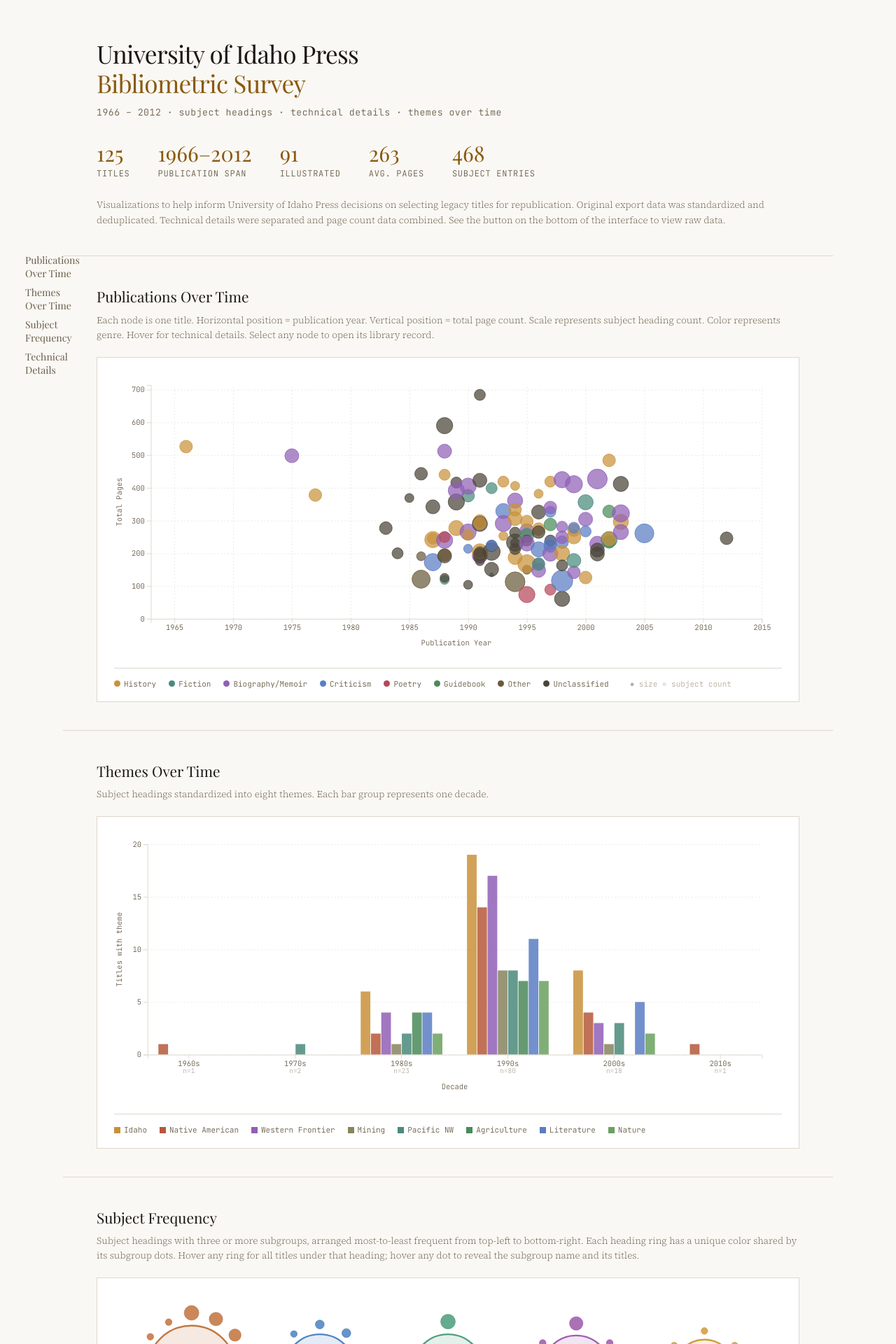
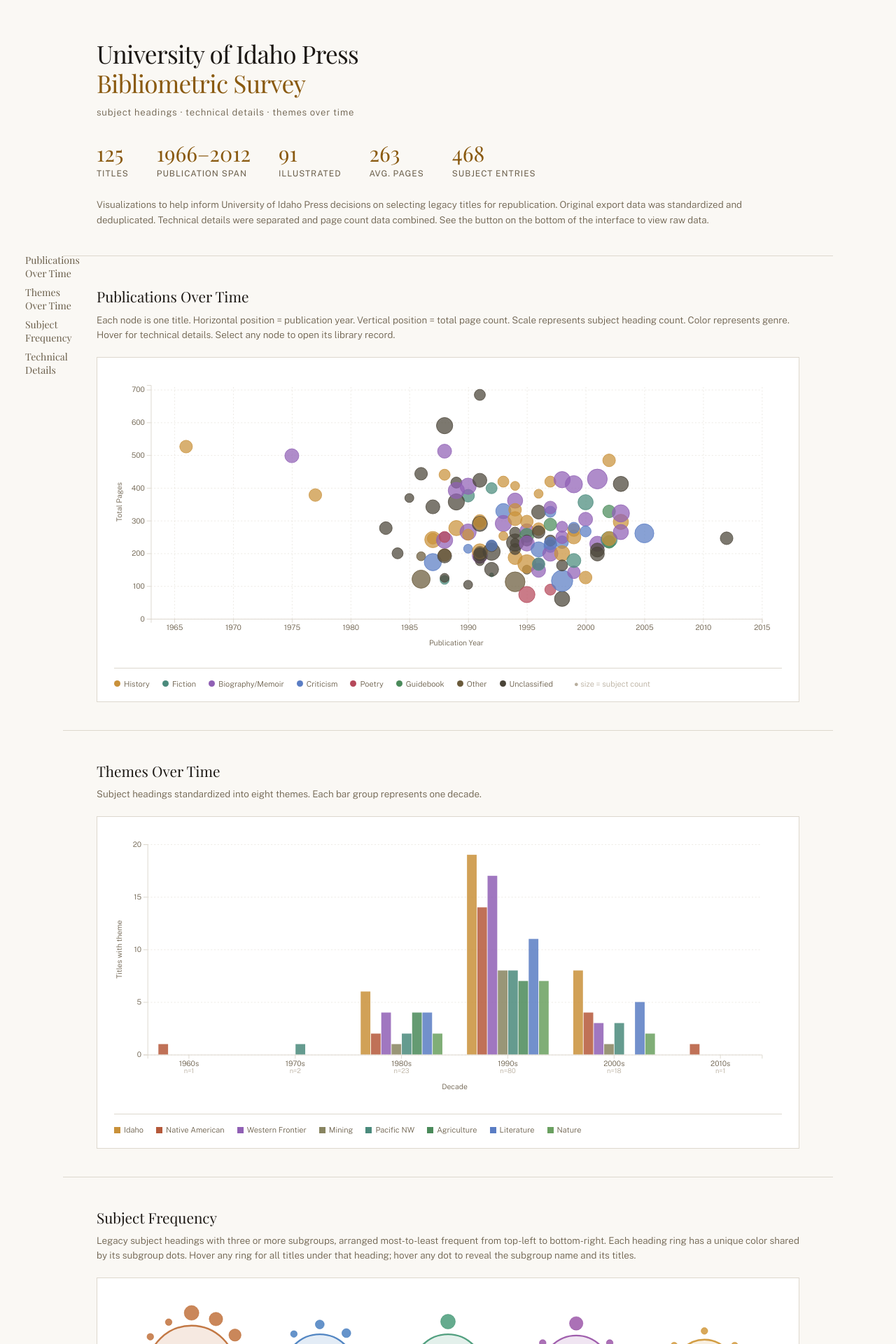
Before and after one commit to Scholarly-Projects/uipress_survey, a Jekyll site: the page uoi_bibliometric.html, which Jekyll copies as it is, in a window 1280 px wide. Shown: the top 1920 px of the page at 70% size. Built offline with Jekyll 4.4.1, drawn with Linux system fonts in a browser that asks for light colours; nearby versions of some CDN libraries; some web fonts are replaced; some of the changed text lies outside the part shown.

Commit message:
standardize fonts

```diff
--- a/uoi_bibliometric.html
+++ b/uoi_bibliometric.html
@@ -6,7 +6,7 @@
 <title>University of Idaho Press — Bibliometric Survey</title>
 <link rel="preconnect" href="https://fonts.googleapis.com">
 <link rel="preconnect" href="https://fonts.gstatic.com" crossorigin>
-<link href="https://fonts.googleapis.com/css2?family=Playfair+Display:ital,wght@0,400;0,600;1,400&family=Source+Serif+4:opsz,wght@8..60,300;8..60,400&family=JetBrains+Mono:wght@300;400&display=swap" rel="stylesheet">
+<link href="https://fonts.googleapis.com/css2?family=Playfair+Display:ital,wght@0,400;0,500;0,600;0,700;1,400;1,500&family=Public+Sans:ital,wght@0,300;0,400;0,500;0,600;1,300;1,400&display=swap" rel="stylesheet">
 <script src="https://cdnjs.cloudflare.com/ajax/libs/d3/7.8.5/d3.min.js"></script>
 <style>
 :root {
@@ -29,7 +29,7 @@
 body {
   background: var(--bg);
   color: var(--text);
-  font-family: "Source Serif 4", Georgia, serif;
+  font-family: "Public Sans", system-ui, sans-serif;
   font-weight: 300;
   line-height: 1.7;
 }
@@ -50,10 +50,10 @@ body {
 .page-header .sub {
   font-size: 0.82rem;
   color: var(--text-muted);
-  font-family: "JetBrains Mono", monospace;
+  font-family: "Public Sans", system-ui, sans-serif;
   font-weight: 300;
   margin-top: 0.6rem;
-  letter-spacing: 0.04em;
+  letter-spacing: 0.06em;
 }
 .header-desc {
   font-size: 0.84rem;
@@ -79,9 +79,9 @@ body {
 .stat-label {
   font-size: 0.75rem;
   color: var(--text-muted);
-  font-family: "JetBrains Mono", monospace;
-  font-weight: 300;
-  letter-spacing: 0.06em;
+  font-family: "Public Sans", system-ui, sans-serif;
+  font-weight: 400;
+  letter-spacing: 0.08em;
   text-transform: uppercase;
   margin-top: 0.2rem;
   display: block;
@@ -130,13 +130,13 @@ body {
   gap: 5px;
   font-size: 11px;
   color: var(--text-muted);
-  font-family: "JetBrains Mono", monospace;
+  font-family: "Public Sans", system-ui, sans-serif;
 }
 .l-dot { width: 9px; height: 9px; border-radius: 50%; flex-shrink: 0; }
 .l-sq  { width: 9px; height: 9px; flex-shrink: 0; }
 .axis text {
   fill: var(--text-muted);
-  font-family: "JetBrains Mono", monospace;
+  font-family: "Public Sans", system-ui, sans-serif;
   font-size: 11px;
 }
 .axis line, .axis path { stroke: var(--border); }
@@ -149,7 +149,7 @@ body {
   border: 1px solid var(--border);
   border-left: 3px solid var(--amber);
   padding: 10px 13px;
-  font-family: "Source Serif 4", serif;
+  font-family: "Public Sans", system-ui, sans-serif;
   font-size: 12.5px;
   color: var(--text);
   max-width: min(310px, calc(100vw - 24px));
@@ -168,7 +168,8 @@ body {
   margin-bottom: 3px;
 }
 #tooltip .tm {
-  font-family: "JetBrains Mono", monospace;
+  font-family: "Public Sans", system-ui, sans-serif;
+  font-weight: 400;
   font-size: 10.5px;
   color: var(--text-muted);
   margin-bottom: 2px;
@@ -350,7 +351,7 @@ window.addEventListener('scroll', function() {
 
 <div class="page-header">
   <h1>University of Idaho Press<br><span>Bibliometric Survey</span></h1>
-  <p class="sub">1966 – 2012 · subject headings · technical details · themes over time</p>
+  <p class="sub">subject headings · technical details · themes over time</p>
   <div class="stats-row" id="stats"></div>
   <p class="header-desc">Visualizations to help inform University of Idaho Press decisions on selecting legacy titles for republication. Original export data was standardized and deduplicated. Technical details were separated and page count data combined. See the button on the bottom of the interface to view raw data.</p>
 </div>
@@ -383,7 +384,7 @@ window.addEventListener('scroll', function() {
 <section class="viz-section" id="sec-overlap">
   <div class="section-header">
     <h2>Subject Frequency</h2>
-    <p>Subject headings with three or more subgroups, arranged most-to-least frequent from top-left to bottom-right. Each heading ring has a unique color shared by its subgroup dots. Hover any ring for all titles under that heading; hover any dot to reveal the subgroup name and its titles.</p>
+    <p>Legacy subject headings with three or more subgroups, arranged most-to-least frequent from top-left to bottom-right. Each heading ring has a unique color shared by its subgroup dots. Hover any ring for all titles under that heading; hover any dot to reveal the subgroup name and its titles.</p>
   </div>
   <div class="chart-wrap">
     <div id="c4"></div>
@@ -395,7 +396,7 @@ window.addEventListener('scroll', function() {
 <section class="viz-section" id="sec-tech">
   <div class="section-header">
     <h2>Technical Details</h2>
-    <p>All 125 titles with recorded page counts, sorted page count lowest to highest. Bars segmented by pages, dimensions, and illustration type count. Titles with no illustrations show only pages and dimensions. Click any bar to open its library record.</p>
+    <p>All 125 titles with recorded page counts, sorted lowest to highest. Bars segmented by pages, book dimensions, and illustration type count. Titles with no illustrations show only pages and dimensions. Select any bar to open the U of I record.</p>
   </div>
   <div class="chart-wrap">
     <div id="ctech"></div>
@@ -534,9 +535,9 @@ function hideTip() { tip.classList.remove("show"); }
 
 
   g.append("text").attr("x",w/2).attr("y",h+40).attr("text-anchor","middle")
-    .attr("fill","var(--text-muted)").attr("font-family","JetBrains Mono,monospace").attr("font-size",11).text("Publication Year");
+    .attr("fill","var(--text-muted)").attr("font-family","Public Sans,sans-serif").attr("font-size",11).text("Publication Year");
   g.append("text").attr("transform","rotate(-90)").attr("x",-h/2).attr("y",-43)
-    .attr("text-anchor","middle").attr("fill","var(--text-muted)").attr("font-family","JetBrains Mono,monospace").attr("font-size",11).text("Total Pages");
+    .attr("text-anchor","middle").attr("fill","var(--text-muted)").attr("font-family","Public Sans,sans-serif").attr("font-size",11).text("Total Pages");
 
 
   const timelineBooks = books.filter(d => d.totalPages > 0);
@@ -641,7 +642,7 @@ function hideTip() { tip.classList.remove("show"); }
       .attr("y", h + 28)
       .attr("text-anchor","middle")
       .attr("fill","var(--text-dim)")
-      .attr("font-family","JetBrains Mono,monospace")
+      .attr("font-family","Public Sans,sans-serif")
       .attr("font-size", 10)
       .text("n=" + dec.total);
   });
@@ -657,7 +658,7 @@ function hideTip() { tip.classList.remove("show"); }
   g.append("text").attr("x", w/2).attr("y", h + 52)
     .attr("text-anchor","middle")
     .attr("fill","var(--text-muted)")
-    .attr("font-family","JetBrains Mono,monospace")
+    .attr("font-family","Public Sans,sans-serif")
     .attr("font-size", 11)
     .text("Decade");
 
@@ -666,7 +667,7 @@ function hideTip() { tip.classList.remove("show"); }
     .attr("x", -h/2).attr("y", -38)
     .attr("text-anchor","middle")
     .attr("fill","var(--text-muted)")
-    .attr("font-family","JetBrains Mono,monospace")
+    .attr("font-family","Public Sans,sans-serif")
     .attr("font-size", 11)
     .text("Titles with theme");
 
@@ -845,7 +846,7 @@ function hideTip() { tip.classList.remove("show"); }
         .attr('y', n.y - totalH / 2 + li * lh + lh * 0.82)
         .attr('text-anchor', 'middle')
         .attr('fill', n.color)
-        .attr('font-family', '"Source Serif 4",serif')
+        .attr('font-family', '"Public Sans",sans-serif')
         .attr('font-size', fs)
         .attr('pointer-events', 'none')
         .text(line);
@@ -957,7 +958,7 @@ function hideTip() { tip.classList.remove("show"); }
     .attr("x", d => x(d.pagesVal + d.dimVal + d.illTypesVal) + 4)
     .attr("y", d => y(d.title) + y.bandwidth() / 2 + 4)
     .attr("fill","var(--text-muted)")
-    .attr("font-family","JetBrains Mono,monospace")
+    .attr("font-family","Public Sans,sans-serif")
     .attr("font-size", 9)
     .text(d => d.totalPages + "pp");
 
@@ -966,7 +967,7 @@ function hideTip() { tip.classList.remove("show"); }
     .call(d3.axisLeft(y).tickFormat(d => trunc(d, 40)))
     .selectAll(".tick text")
     .attr("fill","var(--text-muted)")
-    .attr("font-family","Source Serif 4,serif")
+    .attr("font-family","Public Sans,sans-serif")
     .attr("font-size", 10.5)
     .attr("text-anchor","start")
     .attr("x", -282)
@@ -982,7 +983,7 @@ function hideTip() { tip.classList.remove("show"); }
     .attr("x", w/2).attr("y", h + 38)
     .attr("text-anchor","middle")
     .attr("fill","var(--text-muted)")
-    .attr("font-family","JetBrains Mono,monospace")
+    .attr("font-family","Public Sans,sans-serif")
     .attr("font-size", 11)
     .text("Pages  +  Dimensions ×5  +  Illustration Types ×15");
 
@@ -999,8 +1000,8 @@ function hideTip() { tip.classList.remove("show"); }
 
 
 <footer style="max-width:1100px;margin:0 auto;padding:2rem 3rem 3rem;display:flex;align-items:center;justify-content:space-between;flex-wrap:wrap;gap:1rem;border-top:1px solid var(--border);">
-  <span style="font-family:'JetBrains Mono',monospace;font-size:0.78rem;color:var(--text-dim);letter-spacing:0.04em;">uofipress_standardized.csv · 125 records · Andrew Weymouth, Summer 2026.</span>
-  <button onclick="openCsvModal()" style="display:inline-flex;align-items:center;gap:7px;font-family:'JetBrains Mono',monospace;font-size:0.78rem;font-weight:400;color:var(--text-muted);background:none;border:1px solid var(--border);padding:0.45rem 0.9rem;cursor:pointer;letter-spacing:0.04em;transition:border-color 0.15s,color 0.15s;" onmouseover="this.style.borderColor='var(--amber)';this.style.color='var(--amber)';" onmouseout="this.style.borderColor='var(--border)';this.style.color='var(--text-muted)';">
+  <span style="font-family:'Public Sans',sans-serif;font-size:0.78rem;color:var(--text-dim);letter-spacing:0.04em;">uofipress_standardized.csv · 125 records · Andrew Weymouth, Summer 2026.</span>
+  <button onclick="openCsvModal()" style="display:inline-flex;align-items:center;gap:7px;font-family:'Public Sans',sans-serif;font-size:0.78rem;font-weight:400;color:var(--text-muted);background:none;border:1px solid var(--border);padding:0.45rem 0.9rem;cursor:pointer;letter-spacing:0.04em;transition:border-color 0.15s,color 0.15s;" onmouseover="this.style.borderColor='var(--amber)';this.style.color='var(--amber)';" onmouseout="this.style.borderColor='var(--border)';this.style.color='var(--text-muted)';">
     <svg width="13" height="13" viewBox="0 0 16 16" fill="none" xmlns="http://www.w3.org/2000/svg" style="flex-shrink:0;opacity:0.7">
       <path d="M2 3.5A1.5 1.5 0 013.5 2h9A1.5 1.5 0 0114 3.5v9a1.5 1.5 0 01-1.5 1.5h-9A1.5 1.5 0 012 12.5v-9z" stroke="currentColor" stroke-width="1.2"/>
       <path d="M5 6l2 2-2 2M8.5 10h2.5" stroke="currentColor" stroke-width="1.2" stroke-linecap="round" stroke-linejoin="round"/>
@@ -1011,13 +1012,13 @@ function hideTip() { tip.classList.remove("show"); }
 <div id="csv-modal" style="display:none;position:fixed;inset:0;background:rgba(28,24,20,0.82);z-index:2000;align-items:center;justify-content:center;padding:1.5rem;">
   <div style="background:var(--bg-card);border:1px solid var(--border);border-top:3px solid var(--amber);max-width:960px;width:100%;max-height:82vh;display:flex;flex-direction:column;border-radius:2px;">
     <div style="display:flex;align-items:center;justify-content:space-between;padding:0.85rem 1.25rem;border-bottom:1px solid var(--border);flex-shrink:0;">
-      <span style="font-family:'JetBrains Mono',monospace;font-size:0.78rem;color:var(--text-muted);letter-spacing:0.04em;">uofipress_standardized_permalink.csv &middot; 125 records</span>
+      <span style="font-family:'Public Sans',sans-serif;font-size:0.78rem;color:var(--text-muted);letter-spacing:0.04em;">uofipress_standardized_permalink.csv &middot; 125 records</span>
       <div style="display:flex;gap:0.5rem;">
-        <button onclick="downloadCsv()" style="font-family:'JetBrains Mono',monospace;font-size:0.74rem;color:var(--text-muted);background:none;border:1px solid var(--border);padding:0.28rem 0.7rem;cursor:pointer;transition:border-color 0.12s,color 0.12s;" onmouseover="this.style.borderColor='var(--amber)';this.style.color='var(--amber)';" onmouseout="this.style.borderColor='var(--border)';this.style.color='var(--text-muted)';">&#8595; Download</button>
-        <button onclick="closeCsvModal()" style="font-family:'JetBrains Mono',monospace;font-size:0.74rem;color:var(--text-muted);background:none;border:1px solid var(--border);padding:0.28rem 0.7rem;cursor:pointer;transition:border-color 0.12s,color 0.12s;" onmouseover="this.style.borderColor='var(--amber)';this.style.color='var(--amber)';" onmouseout="this.style.borderColor='var(--border)';this.style.color='var(--text-muted)';">&#10005; Close</button>
+        <button onclick="downloadCsv()" style="font-family:'Public Sans',sans-serif;font-size:0.74rem;color:var(--text-muted);background:none;border:1px solid var(--border);padding:0.28rem 0.7rem;cursor:pointer;transition:border-color 0.12s,color 0.12s;" onmouseover="this.style.borderColor='var(--amber)';this.style.color='var(--amber)';" onmouseout="this.style.borderColor='var(--border)';this.style.color='var(--text-muted)';">&#8595; Download</button>
+        <button onclick="closeCsvModal()" style="font-family:'Public Sans',sans-serif;font-size:0.74rem;color:var(--text-muted);background:none;border:1px solid var(--border);padding:0.28rem 0.7rem;cursor:pointer;transition:border-color 0.12s,color 0.12s;" onmouseover="this.style.borderColor='var(--amber)';this.style.color='var(--amber)';" onmouseout="this.style.borderColor='var(--border)';this.style.color='var(--text-muted)';">&#10005; Close</button>
       </div>
     </div>
-    <pre id="csv-pre" style="margin:0;padding:1rem 1.25rem;overflow:auto;font-family:'JetBrains Mono',monospace;font-size:10.5px;color:var(--text);line-height:1.55;background:var(--bg);flex:1;white-space:pre;"></pre>
+    <pre id="csv-pre" style="margin:0;padding:1rem 1.25rem;overflow:auto;font-family:'Public Sans',sans-serif;font-size:10.5px;color:var(--text);line-height:1.55;background:var(--bg);flex:1;white-space:pre;"></pre>
   </div>
 </div>
 <script>
```
